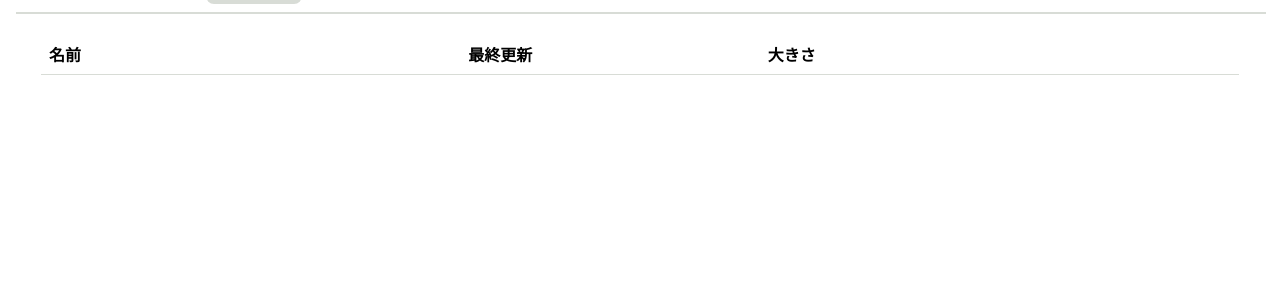
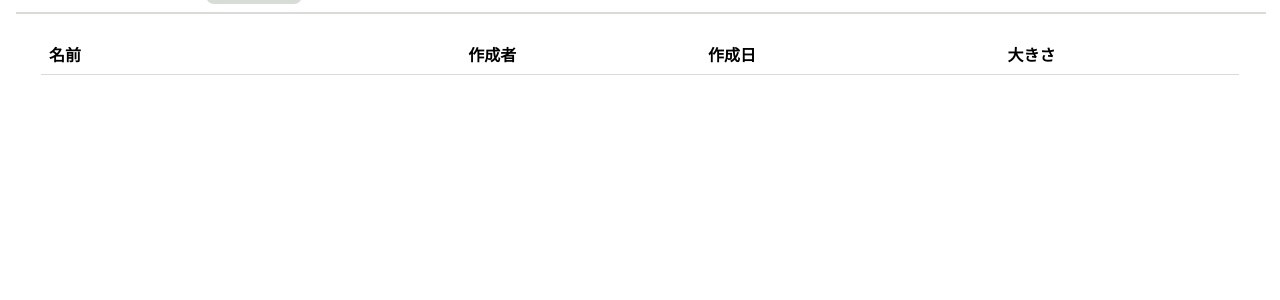
Before and after one commit to simon-i1-h/sbts, a Django app: page /file/ in a window 1280 px wide. Shown: the part 40-340 px from the top of the page. Run offline with Django 4.2, Linux system fonts and the light colour scheme; data that the repository does not hold is empty.

Commit message:
ファイルのアップロード者を追加。

```diff
--- a/sbts/file/models.py
+++ b/sbts/file/models.py
@@ -18,6 +18,7 @@ class UploadedFile(models.Model):
                     name=name,
                     last_modified=last_modified,
                     size=uploader.size,
+                    username=username,
                     **kwargs)
                 uploader.delete()
 
@@ -32,6 +33,7 @@ class UploadedFile(models.Model):
     name = models.CharField(max_length=255)
     last_modified = models.DateTimeField()
     size = models.BigIntegerField()
+    username = models.CharField(max_length=150)
 
 
 # 内部用
--- a/sbts/page/static/page/style.css
+++ b/sbts/page/static/page/style.css
@@ -218,19 +218,23 @@ main > * {
 
 .file-list {
     display: grid;
-    grid-template-columns: 35% 25% 1fr;
+    grid-template-columns: 35% 20% 25% 1fr;
 }
 
 .file-list-name {
     grid-column: 1;
 }
 
-.file-list-lastmod {
+.file-list-username {
     grid-column: 2;
 }
 
+.file-list-lastmod {
+    grid-column: 3;
+}
+
 .file-list-size {
-    grid-column: 3;
+    grid-column: 4;
 }
 
 .file-list-header {
@@ -260,14 +264,21 @@ main > * {
  * マウスポインタを要素の上にかざしたとき、同じ行すべての要素を選択する
  */
 /* 1列目 */
-.file-item:nth-child(3n+1):has(+ .file-item:hover),
-.file-item:nth-child(3n+1):has(+ .file-item + .file-item:hover),
+.file-item:nth-child(4n+1):has(+ .file-item:hover),
+.file-item:nth-child(4n+1):has(+ .file-item + .file-item:hover),
+.file-item:nth-child(4n+1):has(+ .file-item + .file-item + .file-item:hover),
 /* 2列目 */
-.file-item:hover + .file-item:nth-child(3n+2),
-.file-item:nth-child(3n+2):has(+ .file-item:hover),
+.file-item:hover + .file-item:nth-child(4n+2),
+.file-item:nth-child(4n+2):has(+ .file-item:hover),
+.file-item:nth-child(4n+2):has(+ .file-item + .file-item:hover),
 /* 3列目 */
-.file-item:hover + .file-item + .file-item:nth-child(3n),
-.file-item:hover + .file-item:nth-child(3n),
+.file-item:hover + .file-item + .file-item:nth-child(4n+3),
+.file-item:hover + .file-item:nth-child(4n+3),
+.file-item:nth-child(4n+3):has(+ .file-item:hover),
+/* 4列目 */
+.file-item:hover + .file-item + .file-item + .file-item:nth-child(4n),
+.file-item:hover + .file-item + .file-item:nth-child(4n),
+.file-item:hover + .file-item:nth-child(4n),
 /* 自分自身 */
 .file-item:hover {
     background-color: var(--xkcd-light-grey);
--- a/sbts/page/templates/page/file.html
+++ b/sbts/page/templates/page/file.html
@@ -20,10 +20,12 @@
 
   <div class="file-list widget-group">
     <div class="file-list-header file-list-name"><b>名前</b></div>
-    <div class="file-list-header file-list-lastmod"><b>最終更新</b></div>
+    <div class="file-list-header file-list-username"><b>作成者</b></div>
+    <div class="file-list-header file-list-lastmod"><b>作成日</b></div>
     <div class="file-list-header file-list-size"><b>大きさ</b></div>
     {% for file in file_list %}
     <div class="file-item file-list-name"><a href="{% url 'file:blob' file.key %}" title="{{ file.name }}">{{ file.name }}</a></div>
+    <div class="file-item file-list-username"><span title="{{ file.username }}">{{ file.username }}</span></div>
     <div class="file-item file-list-lastmod"><span title="{{ file.lastmod }}">{{ file.lastmod }}</span></div>
     <div class="file-item file-list-size"><span title="{{ file.size|pretty_nbytes }}">{{ file.size|pretty_nbytes }}</span></div>
     {% endfor %}
--- a/sbts/page/views.py
+++ b/sbts/page/views.py
@@ -43,10 +43,11 @@ class FilePageView(BaseFilePageView):
             {
                 'name': f.name,
                 'lastmod': f.last_modified,
+                'username': f.username,
                 'size': f.size,
                 'key': str(f.key),
             }
-            for f in UploadedFile.objects.all().order_by('name', 'last_modified')
+            for f in UploadedFile.objects.all().order_by('name', 'last_modified', 'key')
         ]
         ctx['constant_map'] = {
             'url_map': {
```
Also changed, not shown: sbts/file/migrations/0005_uploadedfile_username.py (added).
